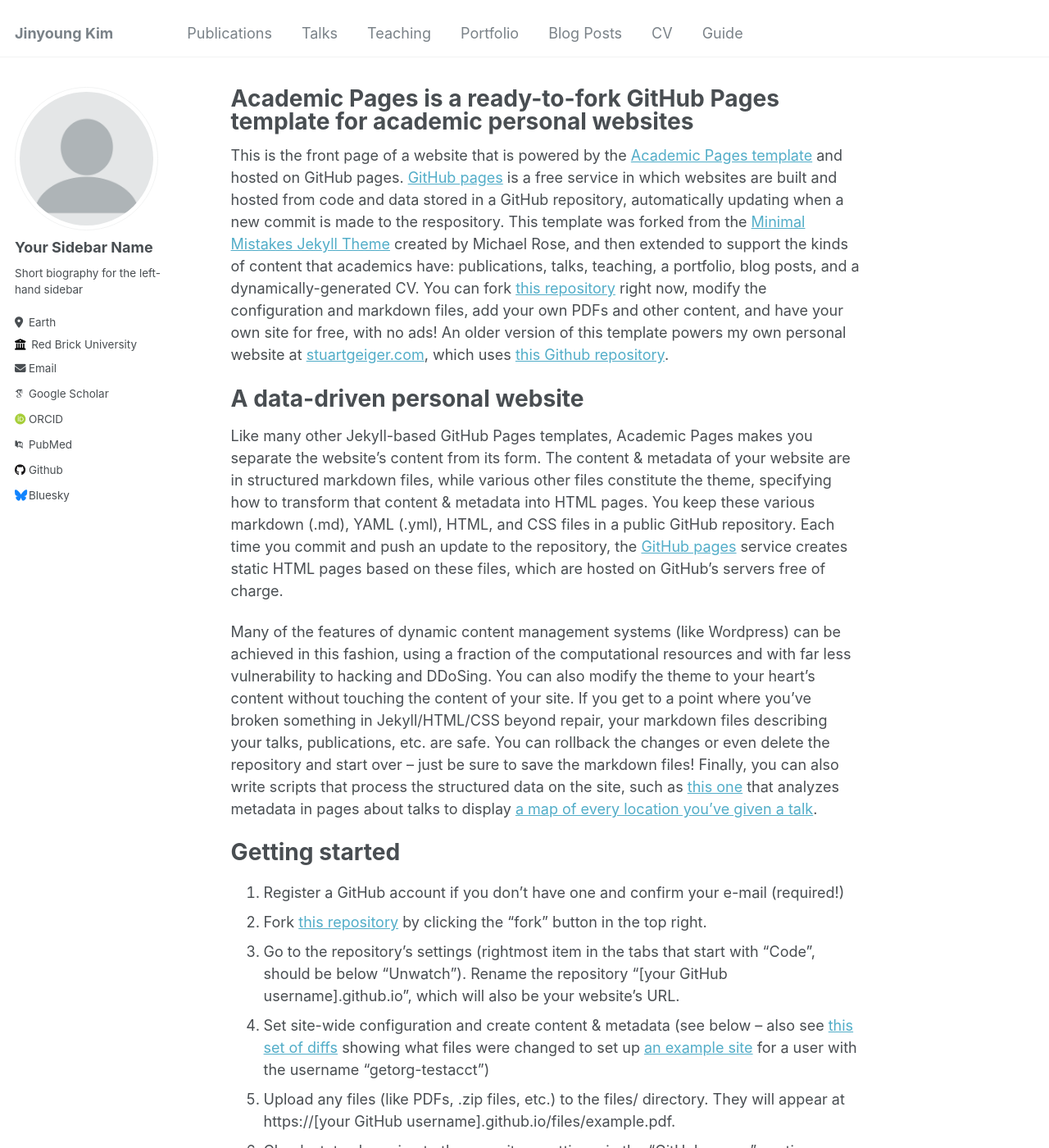
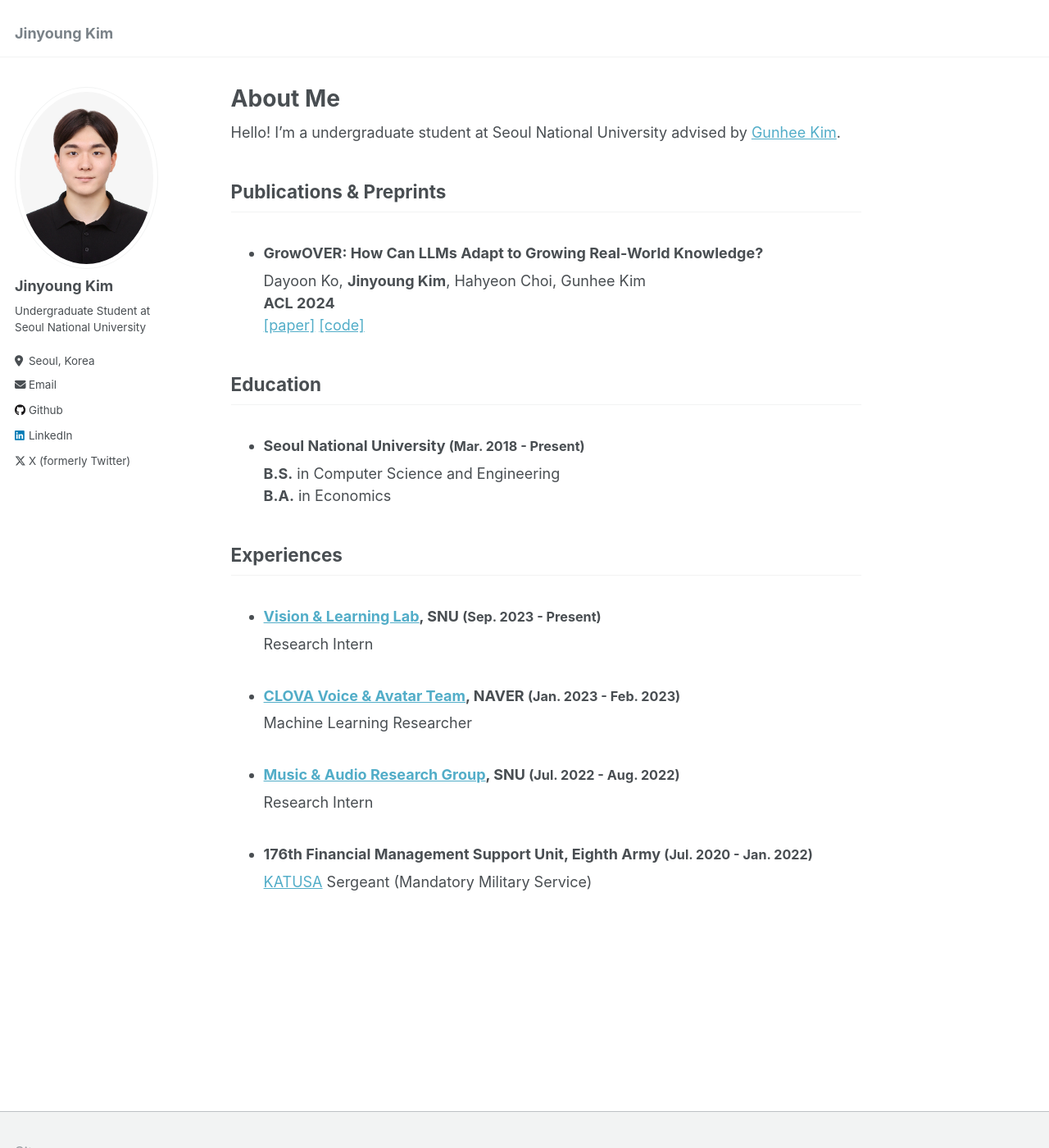
Before and after one commit to jiny1623/jiny1623.github.io, a Jekyll site: the page built from _pages/about.md, in a window 1280 px wide and 1400 px high. Shown: the whole window at 82% size. Built offline with Jekyll 4.4.1, drawn with Linux system fonts in a browser that asks for light colours; some web fonts are replaced; some of the changed text lies outside the part shown.

Commit message:
add personal info

```diff
--- a/_config.yml
+++ b/_config.yml
@@ -12,43 +12,43 @@ title                    : "Jinyoung Kim"
 title_separator          : "-"
 name                     : &name "Jinyoung Kim"
 description              : &description "personal description"
-url                      : https://academicpages.github.io # the base hostname & protocol for your site e.g. "https://mmistakes.github.io"
+url                      : https://jiny1623.github.io # the base hostname & protocol for your site e.g. "https://mmistakes.github.io"
 baseurl                  : "" # the subpath of your site, e.g. "/blog"
-repository               : "academicpages/academicpages.github.io"
+repository               : "jiny1623/jiny1623.github.io"
 
 # Site Author - The following control what appear as part of the author content on the side bar.
 #               If a field is blank the icon and link will not appear, otherwise it will be shown.
 #               Additional customization can be done by editing /_includes/author-profile.html
 author:
   # Biographic information
-  avatar           : "profile.png"
-  name             : "Your Sidebar Name"
+  avatar           : "Jinyoung_Kim.jpeg"
+  name             : "Jinyoung Kim"
   pronouns         : # example: "she/her"
-  bio              : "Short biography for the left-hand sidebar"
-  location         : "Earth"
-  employer         : "Red Brick University"
+  bio              : "Undergraduate Student at Seoul National University"
+  location         : "Seoul, Korea"
+  # employer         : "Seoul National University"
   uri              : # URL
-  email            : "none@example.org"
+  email            : "jiny1623@snu.ac.kr"
 
   # Academic websites
   arxiv            : # URL - Update with the correct link to your profile
-  googlescholar    : "https://scholar.google.com/citations?user=PS_CX0AAAAAJ"
+  googlescholar    : # "https://scholar.google.com/citations?user=PS_CX0AAAAAJ"
   impactstory      : # URL
-  orcid            : "http://orcid.org/yourorcidurl"
+  # orcid            : "http://orcid.org/yourorcidurl"
   semantic         : # URL
-  pubmed           : "https://www.ncbi.nlm.nih.gov/pubmed/?term=john+snow"
+  # pubmed           : "https://www.ncbi.nlm.nih.gov/pubmed/?term=john+snow"
   researchgate     : # URL
 
   # Repositories and software development
   bitbucket        : # Username - Update with your username on the site
   codepen          : # Username
   dribbble         : # Username
-  github           : "academicpages"
+  github           : "jiny1623"
   kaggle           : # Username
   stackoverflow    : # User number or user number and name (i.e., use "1" or "1/jeff-atwood")
 
   # Social media
-  bluesky          : "bsky.app" # Replace this with you Bluesky username
+  # bluesky          : "bsky.app" # Replace this with you Bluesky username
   facebook         : # Username
   flickr           : # Username
   foursquare       : # Username
@@ -57,7 +57,7 @@ author:
   keybase          : # Username
   instagram        : # Username
   lastfm           : # Username
-  linkedin         : # Username
+  linkedin         : "jinyoung-kim-0279a11ba" # Username
   mastodon         : # URL
   medium           : # URL
   pinterest        : # Username
@@ -65,7 +65,7 @@ author:
   steam            : # Username
   telegram         : # URL
   tumblr           : # Username
-  twitter          : # Username for X / Twitter
+  twitter          : "jinyoung__kim" # Username for X / Twitter
   vine             : # Username
   weibo            : # Username
   wikipedia        : # Username
--- a/_pages/about.md
+++ b/_pages/about.md
@@ -1,13 +1,53 @@
 ---
 permalink: /
-title: "Academic Pages is a ready-to-fork GitHub Pages template for academic personal websites"
+title: "About Me"#"Academic Pages is a ready-to-fork GitHub Pages template for academic personal websites"
 author_profile: true
 redirect_from:
   - /about/
   - /about.html
 ---
 
-This is the front page of a website that is powered by the [Academic Pages template](https://github.com/academicpages/academicpages.github.io) and hosted on GitHub pages. [GitHub pages](https://pages.github.com) is a free service in which websites are built and hosted from code and data stored in a GitHub repository, automatically updating when a new commit is made to the respository. This template was forked from the [Minimal Mistakes Jekyll Theme](https://mmistakes.github.io/minimal-mistakes/) created by Michael Rose, and then extended to support the kinds of content that academics have: publications, talks, teaching, a portfolio, blog posts, and a dynamically-generated CV. You can fork [this repository](https://github.com/academicpages/academicpages.github.io) right now, modify the configuration and markdown files, add your own PDFs and other content, and have your own site for free, with no ads! An older version of this template powers my own personal website at [stuartgeiger.com](http://stuartgeiger.com), which uses [this Github repository](https://github.com/staeiou/staeiou.github.io).
+Hello! I'm a undergraduate student at Seoul National University advised by [Gunhee Kim](https://vision.snu.ac.kr/gunhee/).
+
+## Publications & Preprints
+<!-- ============== -->
+<!-- * ### DynamicER: Resolving Emerging Mentions to Dynamic Entities for RAG
+  **Jinyoung Kim**, Dayoon Ko, Gunhee Kim
+  **Preprint** -->
+
+* ### GrowOVER: How Can LLMs Adapt to Growing Real-World Knowledge?
+  Dayoon Ko, **Jinyoung Kim**, Hahyeon Choi, Gunhee Kim
+  **ACL 2024**
+  [[paper]](https://arxiv.org/abs/2406.05606) [[code]](https://github.com/dayoon-ko/GrowOVER)
+
+
+## Education
+* ### Seoul National University <span style="font-size:0.9em;">(Mar. 2018 - Present)</span>
+  **B.S.** in Computer Science and Engineering
+  **B.A.** in Economics
+
+## Experiences
+* ### [Vision & Learning Lab](https://vision.snu.ac.kr/), SNU <span style="font-size:0.9em;">(Sep. 2023 - Present)</span>
+  Research Intern
+* ### [CLOVA Voice & Avatar Team](https://clova.ai/speech/en), NAVER <span style="font-size:0.9em;">(Jan. 2023 - Feb. 2023)</span>
+  Machine Learning Researcher
+* ### [Music & Audio Research Group](https://snu-marg.notion.site/MARG-091390162ca941f4b88f64d47d2c4e87), SNU <span style="font-size:0.9em;">(Jul. 2022 - Aug. 2022)</span>
+  Research Intern
+* ### 176th Financial Management Support Unit, Eighth Army <span style="font-size:0.9em;">(Jul. 2020 - Jan. 2022)</span>
+  [KATUSA](https://en.wikipedia.org/wiki/Korean_Augmentation_to_the_United_States_Army) Sergeant (Mandatory Military Service)
+
+<!-- ### Devsisters
+*Machine Learning Engineer*
+<span style="font-size:0.9em;">Sep 2018 - Sep 2020</span>
+&nbsp;&nbsp;&nbsp;&nbsp;Worked as part of the mandatory military service in the Republic of Korea
+
+### Ace Project
+*Software Engineer*
+<span style="font-size:0.9em;">Sep 2017 - Aug 2018</span>
+&nbsp;&nbsp;&nbsp;&nbsp;Worked as part of the mandatory military service in the Republic of Korea -->
+
+
+<!-- This is the front page of a website that is powered by the [Academic Pages template](https://github.com/academicpages/academicpages.github.io) and hosted on GitHub pages. [GitHub pages](https://pages.github.com) is a free service in which websites are built and hosted from code and data stored in a GitHub repository, automatically updating when a new commit is made to the respository. This template was forked from the [Minimal Mistakes Jekyll Theme](https://mmistakes.github.io/minimal-mistakes/) created by Michael Rose, and then extended to support the kinds of content that academics have: publications, talks, teaching, a portfolio, blog posts, and a dynamically-generated CV. You can fork [this repository](https://github.com/academicpages/academicpages.github.io) right now, modify the configuration and markdown files, add your own PDFs and other content, and have your own site for free, with no ads! An older version of this template powers my own personal website at [stuartgeiger.com](http://stuartgeiger.com), which uses [this Github repository](https://github.com/staeiou/staeiou.github.io).
 
 A data-driven personal website
 ======
@@ -46,4 +86,4 @@ Example: editing a markdown file for a talk
 
 For more info
 ------
-More info about configuring Academic Pages can be found in [the guide](https://academicpages.github.io/markdown/). The [guides for the Minimal Mistakes theme](https://mmistakes.github.io/minimal-mistakes/docs/configuration/) (which this theme was forked from) might also be helpful.
+More info about configuring Academic Pages can be found in [the guide](https://academicpages.github.io/markdown/). The [guides for the Minimal Mistakes theme](https://mmistakes.github.io/minimal-mistakes/docs/configuration/) (which this theme was forked from) might also be helpful. -->
```
Also changed, not shown: other parts of _pages/about.md (+5 -5 lines), _data/navigation.yml (+14 -14 lines), images/Jinyoung_Kim.jpeg (added).
